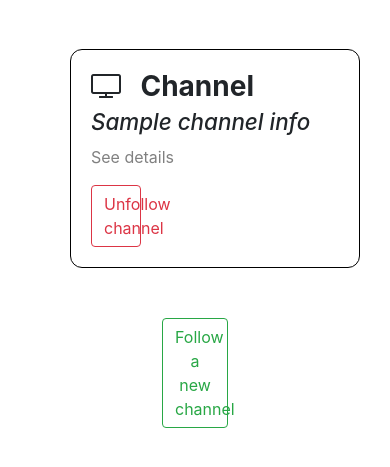
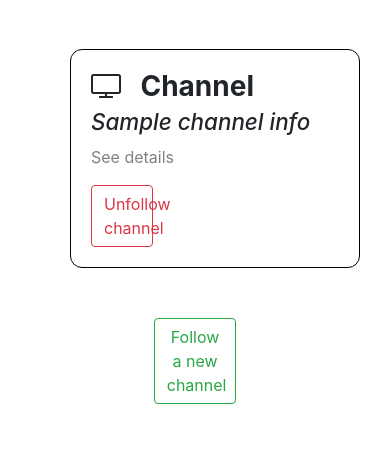
Before and after one commit to lohiermichael/youtube-playlists-follow-up, a Flask app: template templates/channels/index.html in a window 390 px wide. Shown: the part 153-620 px from the top of the page. Run offline with Flask 2, Linux system fonts and the light colour scheme; the template is opened without the code that fills it: most values are stand-ins (such as "Sample title", 1, 10 or a date in 2020); some libraries are stand-ins or nearby versions.

Commit message:
Make the buttons responsive

```diff
--- a/templates/base.html
+++ b/templates/base.html
@@ -43,7 +43,7 @@
 
         #newChannel {
             display: block;
-            width: 20%;
+            width: 30%;
             margin: 0 auto;
             padding: 14px 28px;
             font-size: 16px;
--- a/templates/channels/index.html
+++ b/templates/channels/index.html
@@ -19,7 +19,7 @@
 
     .removeChannelButton {
         display: block;
-        width: 20%;
+        width: 25%;
         font-size: 16px;
         cursor: pointer;
         text-align: center;
@@ -28,7 +28,7 @@
 
     #newChannelButton {
         display: block;
-        width: 20%;
+        width: 25%;
         margin: 0 auto;
         font-size: 16px;
         cursor: pointer;
--- a/templates/index.html
+++ b/templates/index.html
@@ -22,7 +22,7 @@
 
     #updateButton {
         display: block;
-        width: 20%;
+        width: 25%;
         margin: 0 auto;
         padding: 14px 28px;
         font-size: 16px;
```
